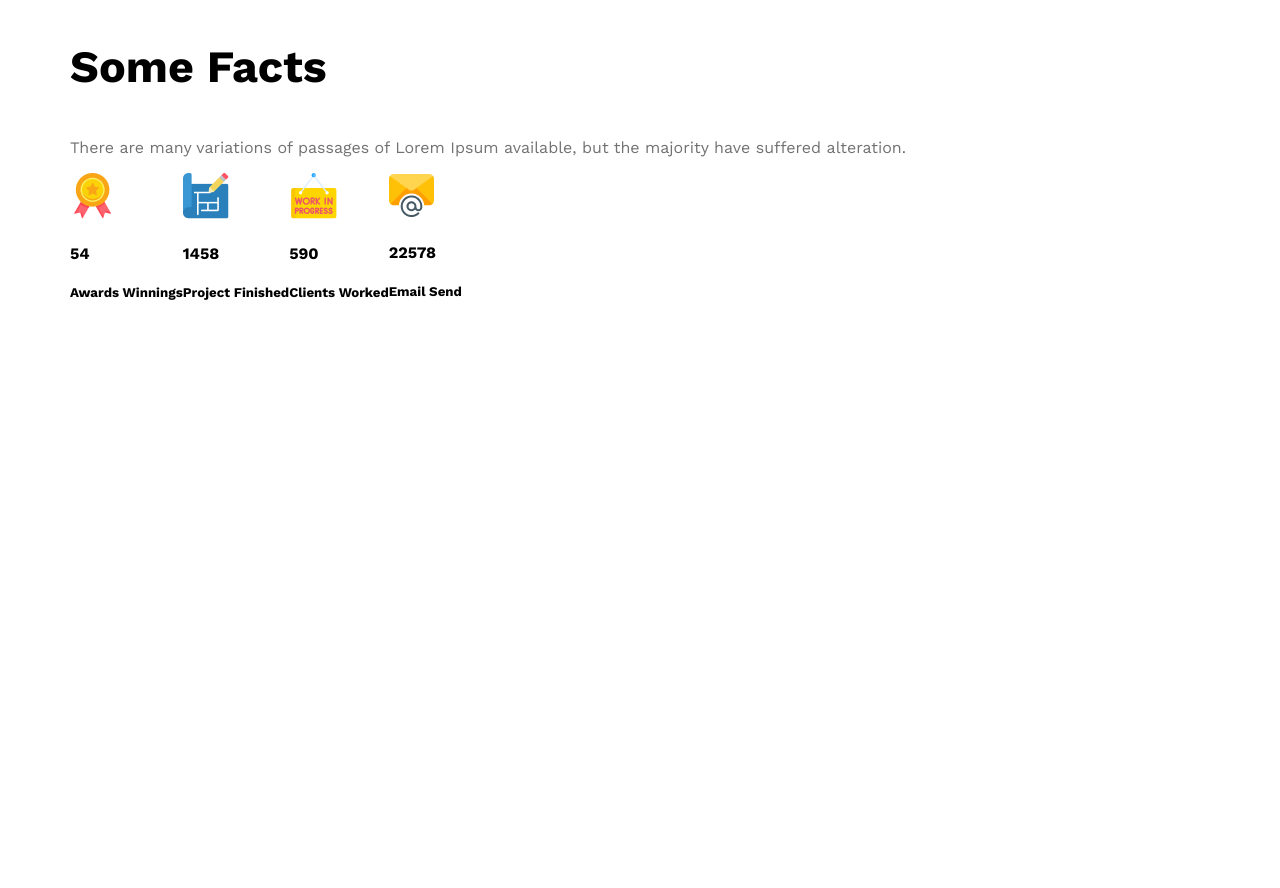
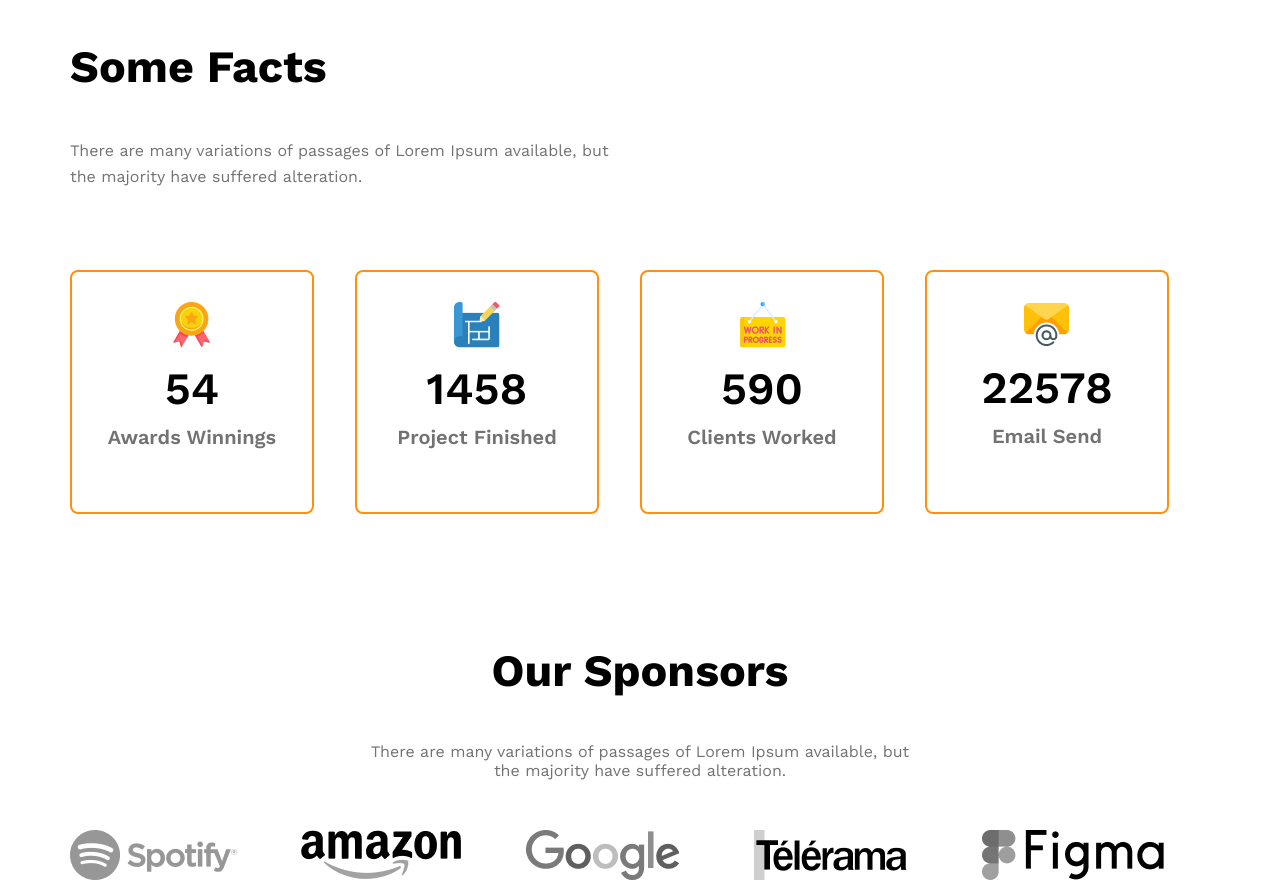
Before and after one commit to musfiqur121/g3-architect-website, a plain HTML site: page index.html in a window 1280 px wide. Shown: the part 2160-3048 px from the top of the page. Before the commit the page ends 2491 px from the top, so only its background shows below. Drawn offline with nearby package versions, Linux system fonts and the light colour scheme.

Commit message:
added sponsor section with responsive

```diff
--- a/index.html
+++ b/index.html
@@ -52,32 +52,56 @@
          <!-- Some Facts -->
           <section>
             <h3 class="section-title">Some Facts</h3>
-            <p class="text-light-gray">There are many variations of passages of Lorem Ipsum available, but the majority have suffered alteration.</p>
+            <p class="fact-decription text-light-gray">There are many variations of passages of Lorem Ipsum available, but the majority have suffered alteration.</p>
 
-            <div class="facts-container display-flex">
-                <!-- .fact*4>img.fact-icon+h4.fact-number+h5.fact-name -->
-                <div class="fact">
+            <div class="facts-container">
+                <!-- .fact-card*4>img.fact-icon+h4.fact-number+h5.fact-name -->
+                <div class="fact-card display-flex">
+                    <!-- ayee barti (div ta diyar mena holo center korar jonno child just akta acha vitorer gula k se middle a anbe ar akta child thakar karon a se pura ta k flex korbe na just (fact-card) ar content gula k korbe ) -->
+                    <div>
                     <img src="images/icons/ribon.png" alt="" class="fact-icon">
                     <h4 class="fact-number">54</h4>
-                    <h5 class="fact-name">Awards Winnings</h5>
+                    <h5 class="fact-name text-light-gray">Awards Winnings</h5>
+                    </div>
                 </div>
-                <div class="fact">
+                <div class="fact-card display-flex">
+                    <div>
                     <img src="images/icons/projects.png" alt="" class="fact-icon">
                     <h4 class="fact-number">1458</h4>
-                    <h5 class="fact-name">Project Finished</h5>
+                    <h5 class="fact-name text-light-gray">Project Finished</h5>
+                    </div>
                 </div>
-                <div class="fact">
+                <div class="fact-card display-flex">
+                    <div>
                     <img src="images/icons/customers.png" alt="" class="fact-icon">
                     <h4 class="fact-number">590</h4>
-                    <h5 class="fact-name">Clients Worked</h5>
+                    <h5 class="fact-name text-light-gray">Clients Worked</h5>
+                    </div>
                 </div>
-                <div class="fact">
+                <div class="fact-card display-flex">
+                    <div>
                     <img src="images/icons/email.png" alt="" class="fact-icon">
                     <h4 class="fact-number">22578</h4>
-                    <h5 class="fact-name">Email Send</h5>
+                    <h5 class="fact-name text-light-gray">Email Send</h5>
+                    </div>
                 </div>
             </div>
           </section>
+
+          <!-- Our Sponspors -->
+           <section class="our-sponsors">
+            <div class="sponsors-info">
+                <h3 class="section-title">Our Sponsors</h3>
+                <p class="text-light-gray">There are many variations of passages of Lorem Ipsum available, but the majority have suffered alteration.</p>
+            </div>
+            <div class="sponsor-companies">
+                <img src="images/sponsors/spotify.png" alt="">
+                <img src="images/sponsors/amazon.png" alt="">
+                <img src="images/sponsors/google.png" alt="">
+                <img src="images/sponsors/telerama.png" alt="">
+                <img src="images/sponsors/figma.png" alt="">
+            </div>
+           </section>
     </main>
 
     <footer>
--- a/style/architect.css
+++ b/style/architect.css
@@ -123,6 +123,62 @@ main > section{
     font-weight: 500;
 }
 
+/* Some Facts related style */
+
+.facts-container{
+    display: grid;
+    grid-template-columns: repeat(4, 1fr);
+}
+
+.fact-decription{
+    max-width: 542px;
+    font-size: 1rem;
+    font-weight: 400;
+    line-height: 26px;
+    margin-bottom: 80px;
+}
+
+.fact-card{
+    border: 2px solid #FF900E;
+    border-radius: 8px;
+    width: 240px;
+    height: 240px;
+    /* padding chara flex diya o aita kora jai */
+    align-items: center;
+    justify-content: center;
+    text-align: center;
+}
+
+.fact-number{
+    font-size: 2.8rem;
+    font-weight: 600;
+    margin-top: 10px;
+    margin-bottom: 5px;
+}
+
+.fact-name{
+    font-size: 1.25rem;
+    font-weight: 600;
+    margin-top: 10px;
+}
+
+/* Sponsor Related Style */
+
+.sponsors-info{
+    max-width: 540px;
+    margin: 50px auto;
+    text-align: center;
+}
+
+.sponsor-companies{
+    display: grid;
+    grid-template-columns: repeat(5, 1fr);
+}
+
+.sponsor-companies img{
+    filter: grayscale(100%);
+}
+
 /* Responsive- smaller device */
 @media screen and (max-width: 576px) {
     .navbar,
@@ -141,6 +197,19 @@ main > section{
     .our-features{
     margin-left: 30px;
 }
+
+.facts-container{
+    grid-template-columns: repeat(1, 1fr);
+    justify-items: center;
+    gap: 24px;
+}
+
+.sponsor-companies{
+    grid-template-columns: repeat(1, 1fr);
+    justify-items: center;
+    gap: 40px;
+}
+
 }
 
 /* Responsive - Medium device */
@@ -152,4 +221,11 @@ main > section{
 .our-features{
     margin-left:  50px 20px;
 }
+
+.sponsor-companies, .facts-container{
+    grid-template-columns: repeat(2, 1fr);
+    gap: 40px;
+    justify-items: center;
 }
+
+}
```
